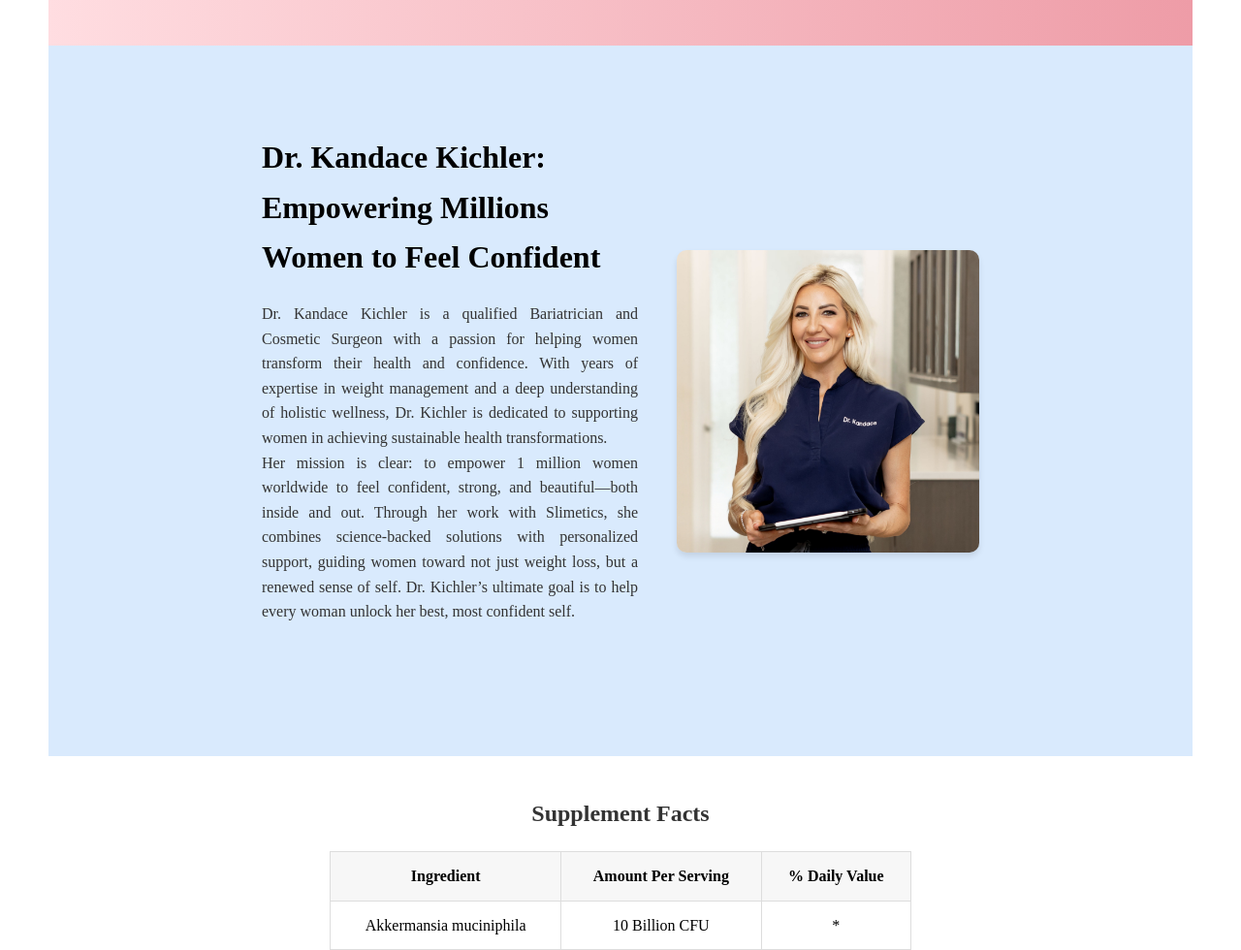
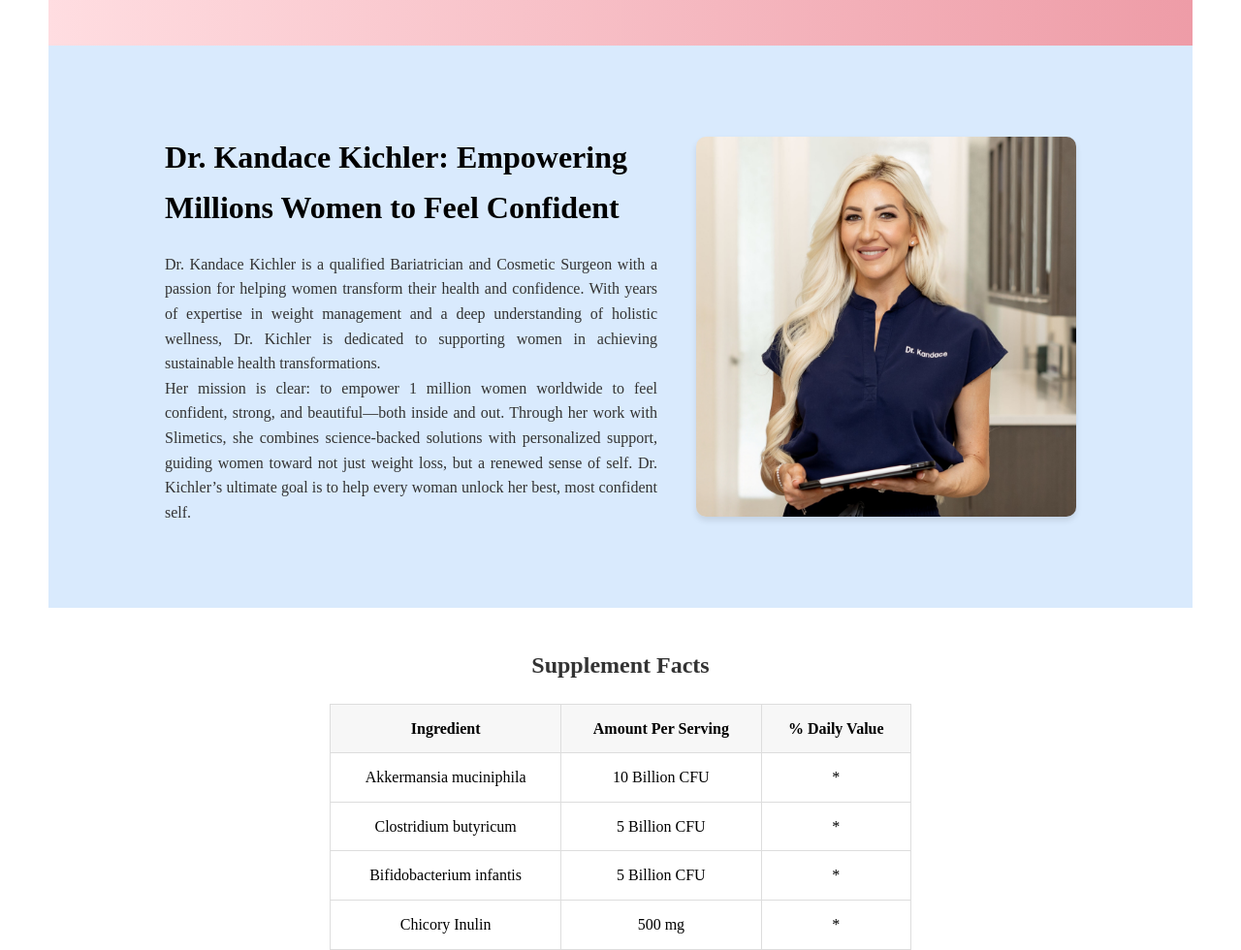
Before and after one commit to sid-arth-k/Slimetics, a plain HTML site: page index.html in a window 1280 px wide. Shown: the part 2378-3358 px from the top of the page at 97% size. Drawn offline with Linux system fonts and the light colour scheme; a web font is replaced by a local one.

Commit message:
changes1

```diff
--- a/assets/css/styles.css
+++ b/assets/css/styles.css
@@ -207,15 +207,14 @@ section {
   display: flex;
   flex-wrap: wrap;
   align-items: center;
-  justify-content: space-between;
-  padding: 50px 200px;
+  justify-content: center;
+  padding: 50px 100px;
   background-color: #D9EAFD;
 }
 
 .mission-text {
   flex: 1;
   padding: 20px;
-  margin-bottom: 50px;
 }
 
 .mission-text h2 {
```
